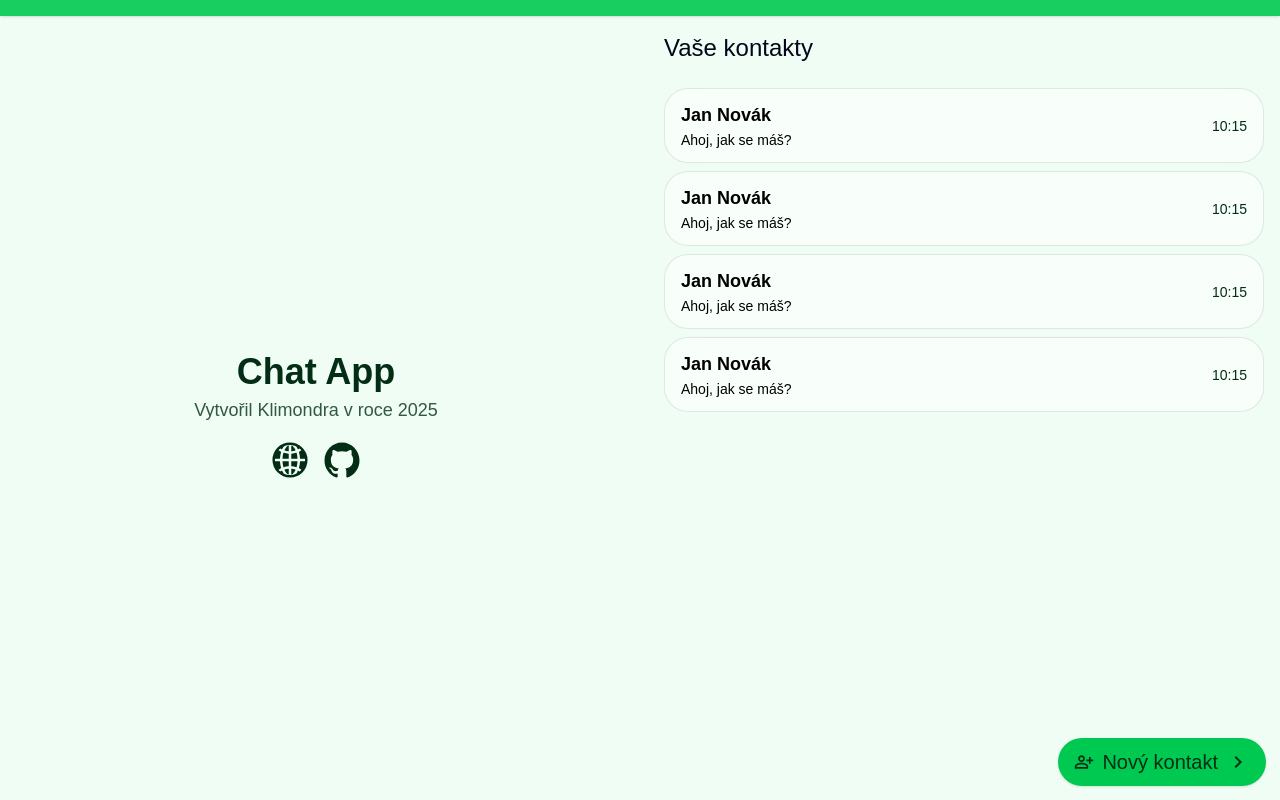
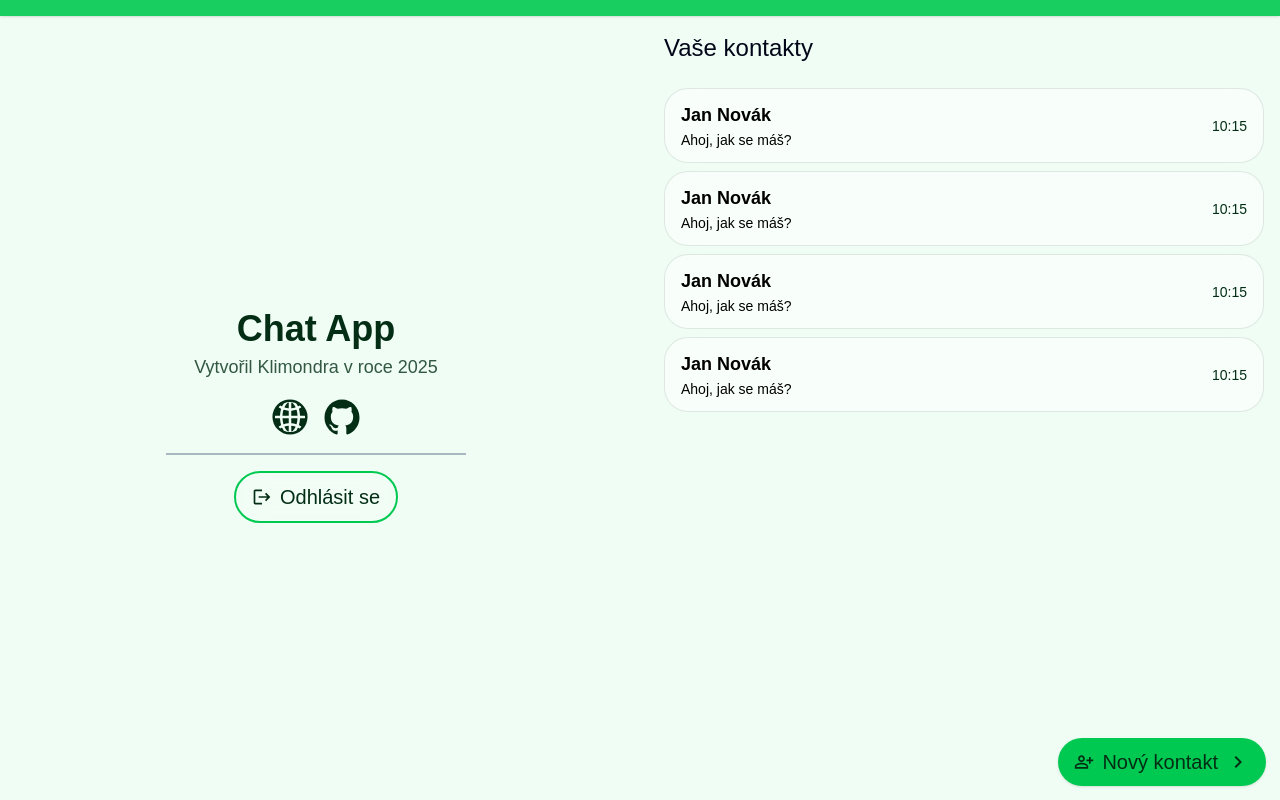
Before and after one commit to Klimondra/ChatAppFrontend, a Next.js app: page /chat in a window 1280 px wide. Built offline with nearby package versions, Linux system fonts and the light colour scheme; no server answers; a web font is replaced by a local one.

Commit message:
SignOut Added
Took 50 minutes

```diff
--- a/src/app/chat/page.jsx
+++ b/src/app/chat/page.jsx
@@ -2,24 +2,15 @@ import React from 'react';
 import Header from "@/components/pages/chat/Header";
 import NewContact from "@/components/pages/chat/NewContact";
 import ContactList from "@/components/pages/chat/ContactList";
-import Link from "next/link";
-import {IoGlobe, IoLogoGithub} from "react-icons/io5";
+import PcLeftBar from "@/components/pages/chat/PcLeftBar";
 
 const ChatPage = () => {
+
     return (
         <main className="w-full min-h-dvh bg-green-50 relative flex flex-row lg:gap-4">
             <Header />
 
-            <section className={`max-lg:hidden flex-1 w-full min-h-dvh pt-8 px-4 flex flex-col justify-center items-center gap-4`}>
-                <div className="flex flex-col items-center justify-center gap-1">
-                    <h2 className={`font-main font-semibold text-4xl text-green-950`}>Chat App</h2>
-                    <p className={`font-main text-lg text-green-950/80`}>Vytvořil <Link href={"https://klimondra.eu/"} className={"hover:underline"}>Klimondra</Link> v roce 2025</p>
-                </div>
-                <div className="flex flex-row items-center justify-between gap-3">
-                    <Link href={"/"} className={`hover:scale-110 active:scale-95 transition-all duration-300`}><IoGlobe className={`w-10 h-10 text-green-950`}/></Link>
-                    <Link href={"https://github.com/Klimondra/ChatAppFrontend"} className={`hover:scale-110 active:scale-95 transition-all duration-300`}><IoLogoGithub className={`w-10 h-10 text-green-950`}/></Link>
-                </div>
-            </section>
+            <PcLeftBar />
             <section className="w-full min-h-dvh relative px-4 pt-20 flex flex-col gap-6 overflow-y-scroll lg:flex-1 lg:pt-8">
                 <h3 className={`font-main font-medium text-2xl text-slate-950`}>Vaše kontakty</h3>
                 <ContactList />
--- /dev/null
+++ b/src/components/pages/chat/AccountData.jsx
@@ -0,0 +1,45 @@
+"use client"
+import React, {useState} from 'react';
+import {useSession} from "next-auth/react";
+import SecondaryButton from "@/components/buttons/Secondary";
+import {MdClose, MdLogout, MdPerson} from "react-icons/md";
+import {signOut} from "next-auth/react";
+
+const AccountData = () => {
+    const { data: session } = useSession()
+    const [visibleMobileMenu, setVisibleMobileMenu] = useState(false);
+
+    return (
+        <>
+            <section className={`lg:hidden`}>
+                <button className={`flex items-center justify-center hover:-translate-y-0.5 active:scale-95 transition-all duration-250`}
+                        onClick={() => setVisibleMobileMenu(!visibleMobileMenu)}
+                >
+                    <MdPerson className={`w-8 h-8`}/>
+                </button>
+                <article className={`fixed z-20 top-20 left-0 right-0 w-9/10 mx-auto p-4 flex flex-col gap-4
+                                    bg-white border-1 border-green-950/10 rounded-2xl shadow-lg
+                                    ${visibleMobileMenu ? "translate-y-0 opacity-100" : "-translate-y-full opacity-0"} transition-all duration-300 ease-in-out`}>
+                    <div className={`w-full flex flex-row items-center justify-between`}>
+                        <h2 className={`font-main font-semibold text-xl`}>Váš Profil</h2>
+                        <button className={`hover:-translate-y-0.5 active:scale-90 transition-all duration-300 ease-out`}
+                                onClick={() => setVisibleMobileMenu(!visibleMobileMenu)}
+                        >
+                            <MdClose className={`text-slate-400 w-6 h-6 `}/>
+                        </button>
+                    </div>
+                    <div className={`w-full flex flex-row flex-wrap  items-center justify-between`}>
+                        {session && <h3 className={`font-main text-lg text-green-950`}>Přihlášen: {session?.user?.name}</h3>}
+                        <SecondaryButton label={"Odhlásit se"} icon={<MdLogout />} onClick={() => signOut()}/>
+                    </div>
+                </article>
+            </section>
+            <section className={`max-lg:hidden flex flex-col items-center justify-center gap-3`}>
+                {session && <h3 className={`font-main text-2xl text-green-950`}>Přihlášen: {session?.user?.name}</h3>}
+                <SecondaryButton label={"Odhlásit se"} icon={<MdLogout />} onClick={() => signOut()}/>
+            </section>
+        </>
+    );
+};
+
+export default AccountData;
--- a/src/components/pages/chat/Header.jsx
+++ b/src/components/pages/chat/Header.jsx
@@ -1,9 +1,18 @@
 import React from 'react';
+import AccountData from "@/components/pages/chat/AccountData";
+import {SessionProvider} from "next-auth/react";
 
 const Header = () => {
     return (
-        <header className={`absolute top-0 left-0 right-0 z-30 w-full h-16 px-6 flex flex-row items-center bg-green-500/90 backdrop-blur-lg shadow-sm lg:h-4`}>
+        <header className={`absolute top-0 left-0 right-0 z-30 w-full h-16 px-6 flex flex-row items-center justify-between bg-green-500/90 backdrop-blur-lg shadow-sm lg:h-4`}>
             <h2 className={`font-main font-semibold text-3xl text-green-950 lg:hidden `}>Chat App</h2>
+            <section className={`lg:hidden`}>
+                <SessionProvider >
+                    <AccountData />
+                </SessionProvider>
+            </section>
+
+
         </header>
     );
 };
--- /dev/null
+++ b/src/components/pages/chat/PcLeftBar.jsx
@@ -0,0 +1,26 @@
+import React from 'react';
+import Link from "next/link";
+import {IoGlobe, IoLogoGithub} from "react-icons/io5";
+import AccountData from "@/components/pages/chat/AccountData";
+import {SessionProvider} from "next-auth/react";
+
+const PcLeftBar = () => {
+    return (
+        <section className={`max-lg:hidden flex-1 w-full min-h-dvh pt-8 px-4 flex flex-col justify-center items-center gap-4`}>
+            <div className="flex flex-col items-center justify-center gap-1">
+                <h2 className={`font-main font-semibold text-4xl text-green-950`}>Chat App</h2>
+                <p className={`font-main text-lg text-green-950/80`}>Vytvořil <Link href={"https://klimondra.eu/"} className={"hover:underline"}>Klimondra</Link> v roce 2025</p>
+            </div>
+            <div className="flex flex-row items-center justify-between gap-3">
+                <Link href={"/"} className={`hover:scale-110 active:scale-95 transition-all duration-300`}><IoGlobe className={`w-10 h-10 text-green-950`}/></Link>
+                <Link href={"https://github.com/Klimondra/ChatAppFrontend"} className={`hover:scale-110 active:scale-95 transition-all duration-300`}><IoLogoGithub className={`w-10 h-10 text-green-950`}/></Link>
+            </div>
+            <span className={`h-0.25 w-1/2 border-1 border-slate-500/50`}></span>
+            <SessionProvider>
+                <AccountData />
+            </SessionProvider>
+        </section>
+    );
+};
+
+export default PcLeftBar;
```
